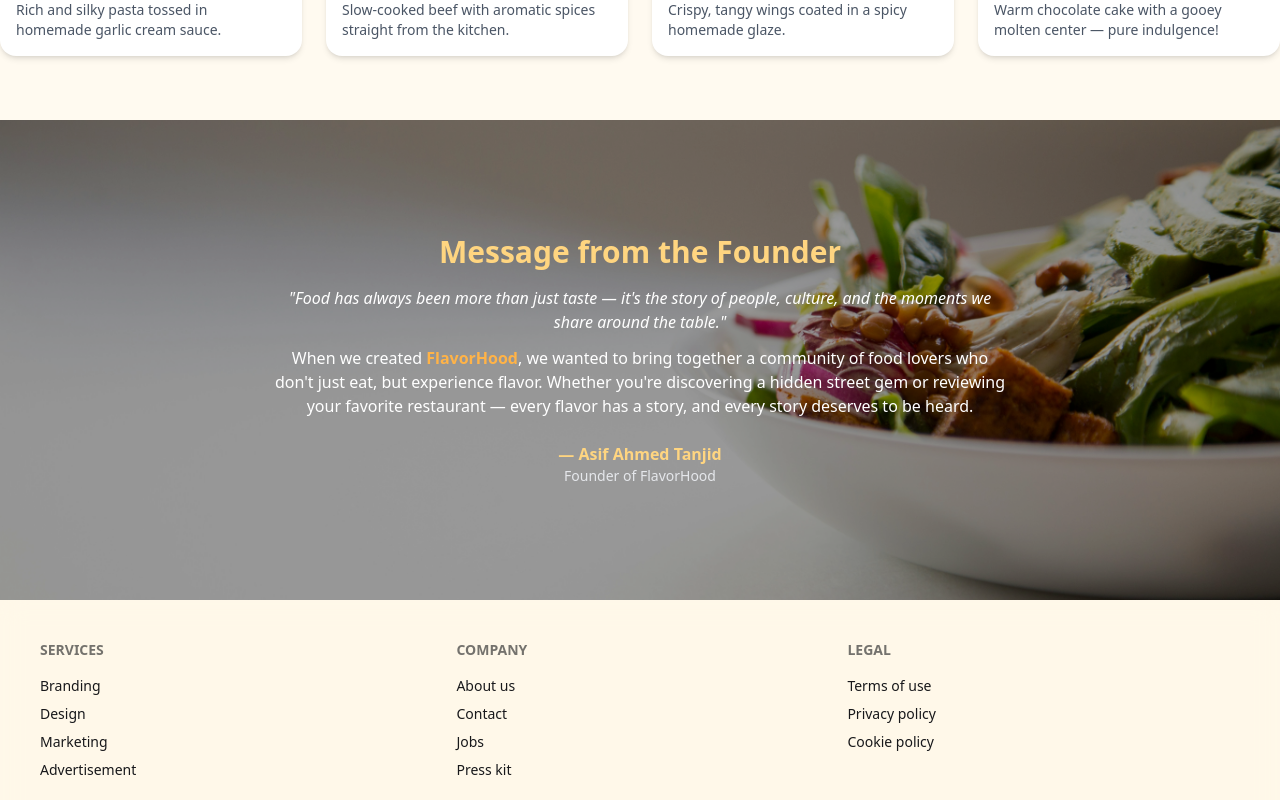
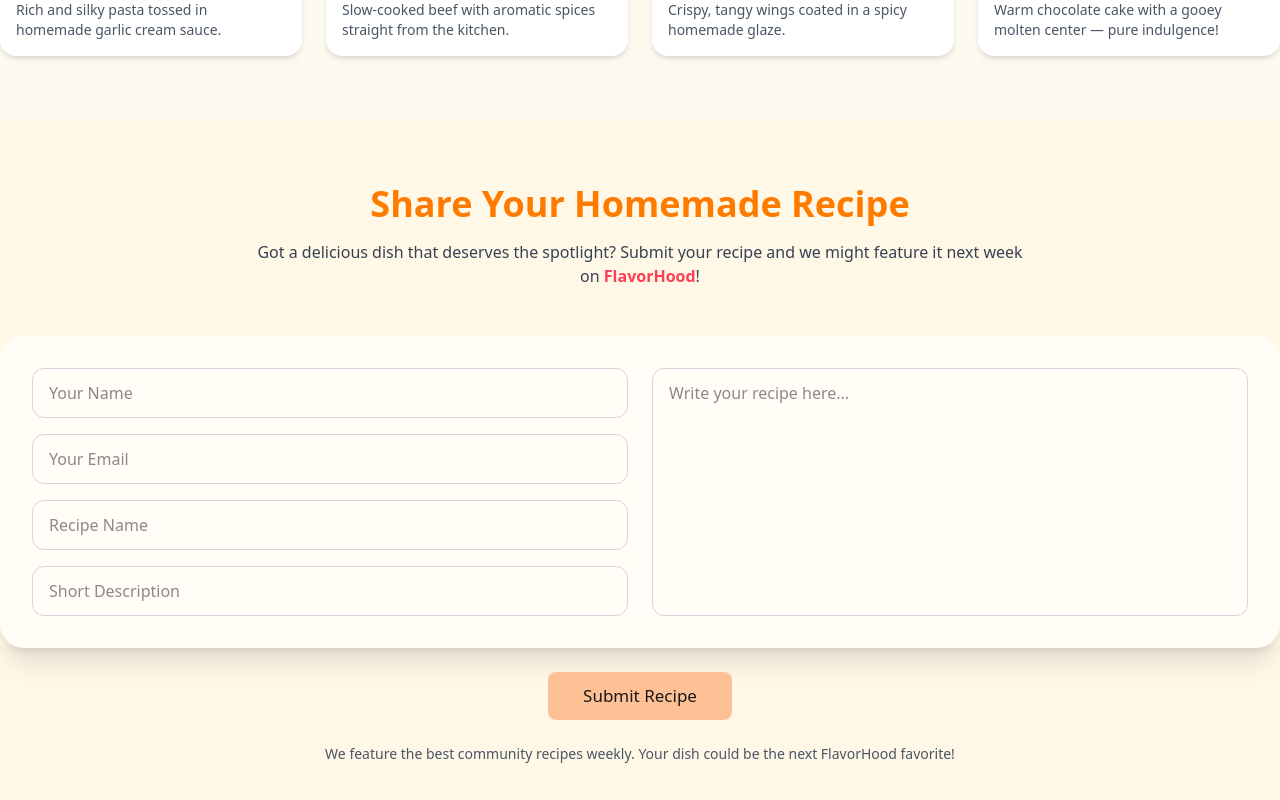
Before and after one commit to AsifAhmedTanjid/Flavourhood-client-side, a React (Vite) app: page / in a window 1280 px wide. Shown: the part 960-1760 px from the top of the page. Built offline with nearby package versions, Linux system fonts and the light colour scheme.

Commit message:
recipe sharing form (extra section) added

```diff
--- a/src/components/extraSection/FounderMessage.jsx
+++ b/src/components/extraSection/FounderMessage.jsx
@@ -5,7 +5,7 @@
 const FounderMessage = () => {
   return (
     <div
-      className="relative w-full h-80 md:h-96 lg:h-120 bg-cover bg-center flex items-center justify-center founder-section "
+      className="relative w-full h-80 md:h-96 lg:h-120 bg-cover bg-center flex items-center justify-center founder-section bg-fixed "
 
     >
 
--- /dev/null
+++ b/src/components/extraSection/ShareRecipe.jsx
@@ -0,0 +1,71 @@
+import React from "react";
+import Button from "../common/Button";
+
+const ShareRecipe = () => {
+  return (
+    <section className="bg-[#FFF8E7] py-16 w-full">
+      <div className="container mx-auto">
+        <h2 className="text-3xl md:text-4xl font-bold text-[#FF7B00] mb-4 text-center">
+          Share Your Homemade Recipe
+        </h2>
+        <p className="max-w-3xl mx-auto text-center text-gray-700 mb-12">
+          Got a delicious dish that deserves the spotlight?
+          Submit your recipe and we might feature it next week on
+          <span className="font-semibold text-[#FF3D54]"> FlavorHood</span>!
+        </p>
+
+        <div className="bg-[#FFFDF5] shadow-xl rounded-3xl p-8 w-full flex flex-col lg:flex-row gap-6">
+
+          <div className="flex-1 flex flex-col gap-4 ">
+            <input
+              type="text"
+              placeholder="Your Name"
+              className="w-full px-4 py-3 rounded-xl border border-gray-300 focus:outline-none focus:ring-2 focus:ring-[#FF7B00]"
+            />
+            <input
+              type="email"
+              placeholder="Your Email"
+              className="w-full px-4 py-3 rounded-xl border border-gray-300 focus:outline-none focus:ring-2 focus:ring-[#FF7B00]"
+            />
+            <input
+              type="text"
+              placeholder="Recipe Name"
+              className="w-full px-4 py-3 rounded-xl border border-gray-300 focus:outline-none focus:ring-2 focus:ring-[#FF7B00]"
+            />
+            <input
+              type="text"
+              placeholder="Short Description"
+              className="w-full px-4 py-3 rounded-xl border border-gray-300 focus:outline-none focus:ring-2 focus:ring-[#FF7B00]"
+            />
+          </div>
+
+          <div className="flex-1">
+            <textarea
+              rows="8"
+              placeholder="Write your recipe here..."
+              className="w-full h-full px-4 py-3 rounded-xl border border-gray-300 focus:outline-none focus:ring-2 focus:ring-[#FF7B00] resize-none"
+            ></textarea>
+          </div>
+        </div>
+
+        <div className="mt-6 flex justify-center">
+          {/* <button
+            type="button"
+            className="bg-gradient-to-r from-[#FF7B00] to-[#FF3D54] text-white font-semibold py-3 px-8 rounded-xl hover:opacity-90 transition-all duration-300"
+          >
+            Submit Recipe
+          </button> */}
+
+          <Button>Submit Recipe</Button>
+
+        </div>
+
+        <p className="text-sm text-gray-600 mt-6 max-w-3xl mx-auto text-center">
+           We feature the best community recipes weekly. Your dish could be the next FlavorHood favorite!
+        </p>
+      </div>
+    </section>
+  );
+};
+
+export default ShareRecipe;
--- a/src/pages/Home.jsx
+++ b/src/pages/Home.jsx
@@ -2,12 +2,14 @@
 import HomeSwiper from '../components/carousel/HomeSwiper';
 import FounderMessage from '../components/extraSection/FounderMessage';
 import HomemadeRecipes from '../components/extraSection/HomemadeRecipes';
+import ShareRecipe from '../components/extraSection/ShareRecipe';
 
 const Home = () => {
     return (
         <div>
            <HomeSwiper></HomeSwiper>
            <HomemadeRecipes></HomemadeRecipes>
+           <ShareRecipe></ShareRecipe>
            <FounderMessage></FounderMessage>
 
         </div>
```
